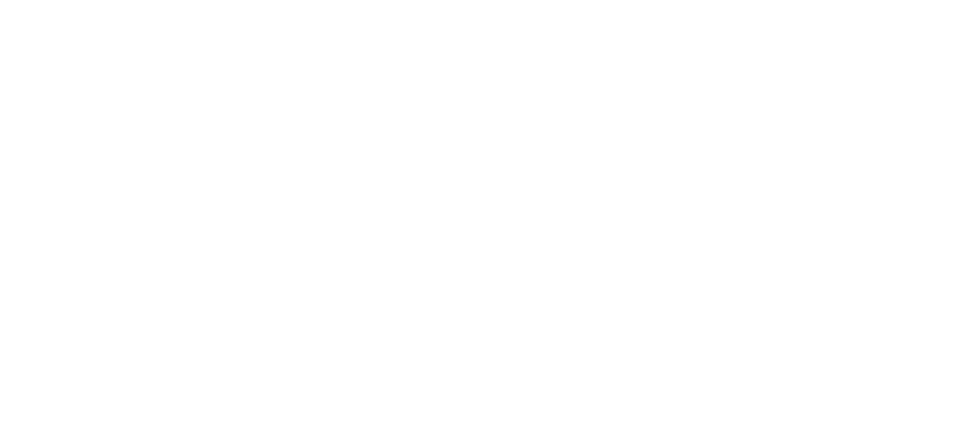
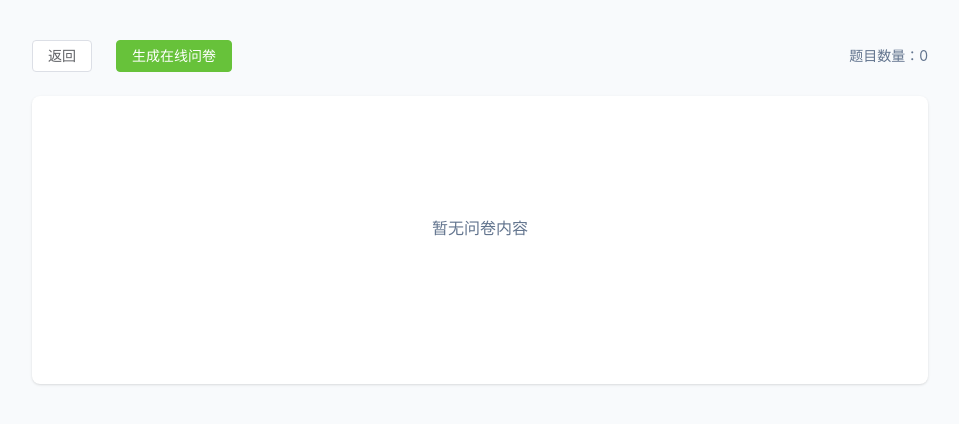
Before and after one commit to TMname1/Survey-Generation-Platform, a Vue app: page /preview/1 in a window 1280 px wide. Before the commit this address had no page. Shown: the top 424 px of the page, without its empty margins (160-1119 px from the left). Built offline with nearby package versions, Linux system fonts and the light colour scheme; the HTML template or start-up script is replaced by a standard one.

Commit message:
feat: add preview route and implement PreviewView component for displaying surveys

```diff
--- a/src/router/index.ts
+++ b/src/router/index.ts
@@ -47,6 +47,11 @@ const router = createRouter({
       component: () => import('@/views/EditorView.vue'),
     },
     {
+      path: '/preview/:id',
+      name: 'preview',
+      component: () => import('@/views/PreviewView.vue'),
+    },
+    {
       path: '/',
       name: 'home',
       component: () => import('@/views/HomeView.vue'),
--- a/src/views/HomeView.vue
+++ b/src/views/HomeView.vue
@@ -101,11 +101,11 @@ const createSurveyHandle = () => {
           <el-table-column label="操作" min-width="140">
             <template #default="scope">
               <div class="flex items-center gap-3">
-                <el-link type="primary" underline="never">查看问卷</el-link>
-                <el-link type="warning" underline="never" @click="editSurveyHandle(scope.row)"
+                <el-link type="primary" :underline="false" @click="router.push('/preview/' + scope.row.uuid)">查看问卷</el-link>
+                <el-link type="warning" :underline="false" @click="editSurveyHandle(scope.row)"
                   >编辑</el-link
                 >
-                <el-link type="danger" underline="never">删除</el-link>
+                <el-link type="danger" :underline="false">删除</el-link>
               </div>
             </template>
           </el-table-column>
--- /dev/null
+++ b/src/views/PreviewView.vue
@@ -0,0 +1,149 @@
+<script setup lang="ts">
+import { ref, onMounted, computed, provide } from 'vue';
+import { useRoute, useRouter } from 'vue-router';
+import { getSurvey } from '@/apis/getSurvey';
+import { Loading } from '@element-plus/icons-vue';
+import type { SurveyItem } from '@/stores/survey';
+import type { databaseSurveyType } from '@/apis/updateSurvey';
+
+// Import components
+import SingleChoice from '@/components/choice/SingleChoice.vue';
+import MultipleChoice from '@/components/choice/MultipleChoice.vue';
+import DropdownChoice from '@/components/choice/DropdownChoice.vue';
+import RateComponent from '@/components/advanced/RateComponent.vue';
+import DateComponent from '@/components/advanced/DateComponent.vue';
+import TextInput from '@/components/input/textInput.vue';
+import TitleComponent from '@/components/remarks/TitleComponent.vue';
+import ParagraphComponent from '@/components/remarks/ParagraphComponent.vue';
+
+const route = useRoute();
+const router = useRouter();
+
+const componentMap: Record<string, unknown> = {
+  单选题: SingleChoice,
+  多选题: MultipleChoice,
+  下拉选择题: DropdownChoice,
+  评价: RateComponent,
+  日期: DateComponent,
+  文本输入: TextInput,
+  备注标题: TitleComponent,
+  备注段落: ParagraphComponent,
+};
+
+// Provide the componentMap just in case any child needs it
+provide('componentMap', componentMap);
+
+const surveyTitle = ref('');
+const surveyItems = ref<SurveyItem[]>([]);
+const loading = ref(true);
+
+onMounted(async () => {
+  const username = localStorage.getItem('username') as string;
+  const token = localStorage.getItem('token') as string;
+
+  if (!username || !token) {
+    loading.value = false;
+    return;
+  }
+
+  try {
+    const res: databaseSurveyType[] = await getSurvey(username, token);
+    const id = route.params.id as string;
+
+    const surveyData = res.find((s: databaseSurveyType) => {
+      const lastItem = s[s.length - 1] as Record<string, unknown>;
+      return lastItem && lastItem.uuid === id;
+    });
+
+    if (surveyData) {
+      const lastItem = surveyData[surveyData.length - 1] as Record<string, unknown>;
+      surveyTitle.value = (lastItem.surveyTitle as string) || '';
+
+      surveyItems.value = surveyData.slice(0, surveyData.length - 1) as SurveyItem[];
+    }
+  } catch (error) {
+    console.error('Failed to load survey:', error);
+  } finally {
+    loading.value = false;
+  }
+});
+
+const remarkTypes = ['备注标题', '备注段落'];
+
+// 计算每个组件的序号（只给非备注组件编号）
+const questionIndices = computed(() => {
+  const indices: Record<number, number> = {};
+  let questionCount = 0;
+
+  surveyItems.value.forEach((item) => {
+    if (!remarkTypes.includes(item.type)) {
+      questionCount++;
+      indices[item.id] = questionCount;
+    }
+  });
+
+  return indices;
+});
+</script>
+
+<template>
+  <div class="min-h-screen bg-slate-50 py-10 px-4 flex flex-col items-center">
+    <!-- Top Bar -->
+    <div class="w-full max-w-4xl flex justify-between items-center mb-6 no-print">
+      <div class="flex gap-3">
+        <el-button @click="router.back()">返回</el-button>
+        <el-button type="success">生成在线问卷</el-button>
+        <!-- <el-button type="warning" @click="generatePdf">生成本地PDF</el-button> -->
+      </div>
+      <div class="text-slate-500 text-sm">
+        题目数量：{{ Object.keys(questionIndices).length }}
+      </div>
+    </div>
+
+    <!-- Survey Container -->
+    <div class="w-full max-w-4xl bg-white rounded-lg shadow-sm overflow-hidden mb-8 p-10 pb-16 print-area">
+
+      <div v-if="!loading && surveyItems.length > 0" class="flex flex-col gap-6">
+        <div
+          v-for="item in surveyItems"
+          :key="item?.id"
+          class="relative p-2"
+        >
+          <component
+            :is="componentMap[item?.type as string]"
+            :data="item"
+            :question-index="questionIndices[item?.id as number]"
+          />
+        </div>
+      </div>
+
+      <!-- Loading State -->
+      <div v-else-if="loading" class="p-20 flex justify-center items-center">
+        <el-icon class="is-loading text-3xl text-primary"><Loading /></el-icon>
+        <span class="ml-3 text-slate-500">正在加载问卷内容...</span>
+      </div>
+
+      <!-- Empty State -->
+      <div v-else class="p-20 text-center text-slate-500">
+        暂无问卷内容
+      </div>
+    </div>
+  </div>
+</template>
+
+<style scoped>
+@media print {
+  .no-print {
+    display: none !important;
+  }
+  .print-only {
+    display: block !important;
+  }
+  .print-area {
+    margin: 0 !important;
+    padding: 0 !important;
+    box-shadow: none !important;
+    border: none !important;
+  }
+}
+</style>
```
